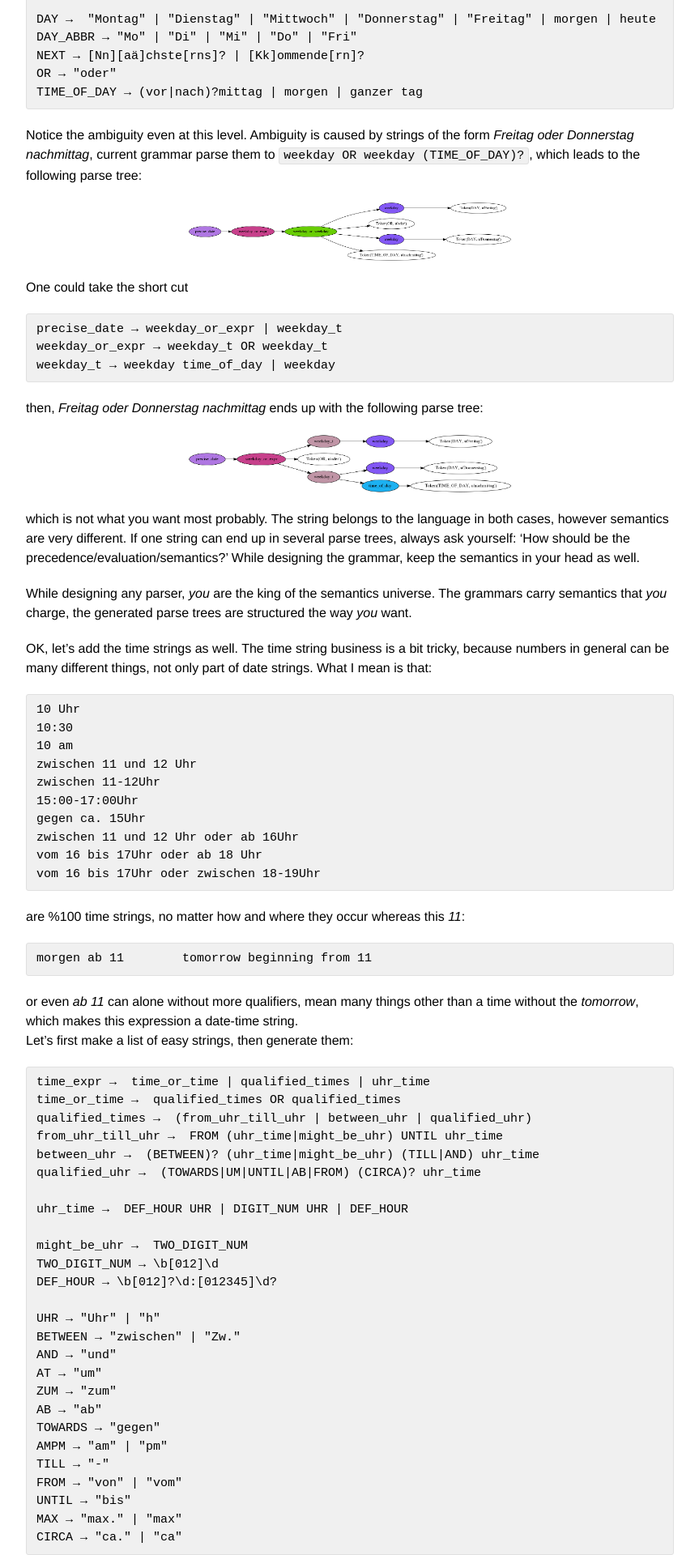
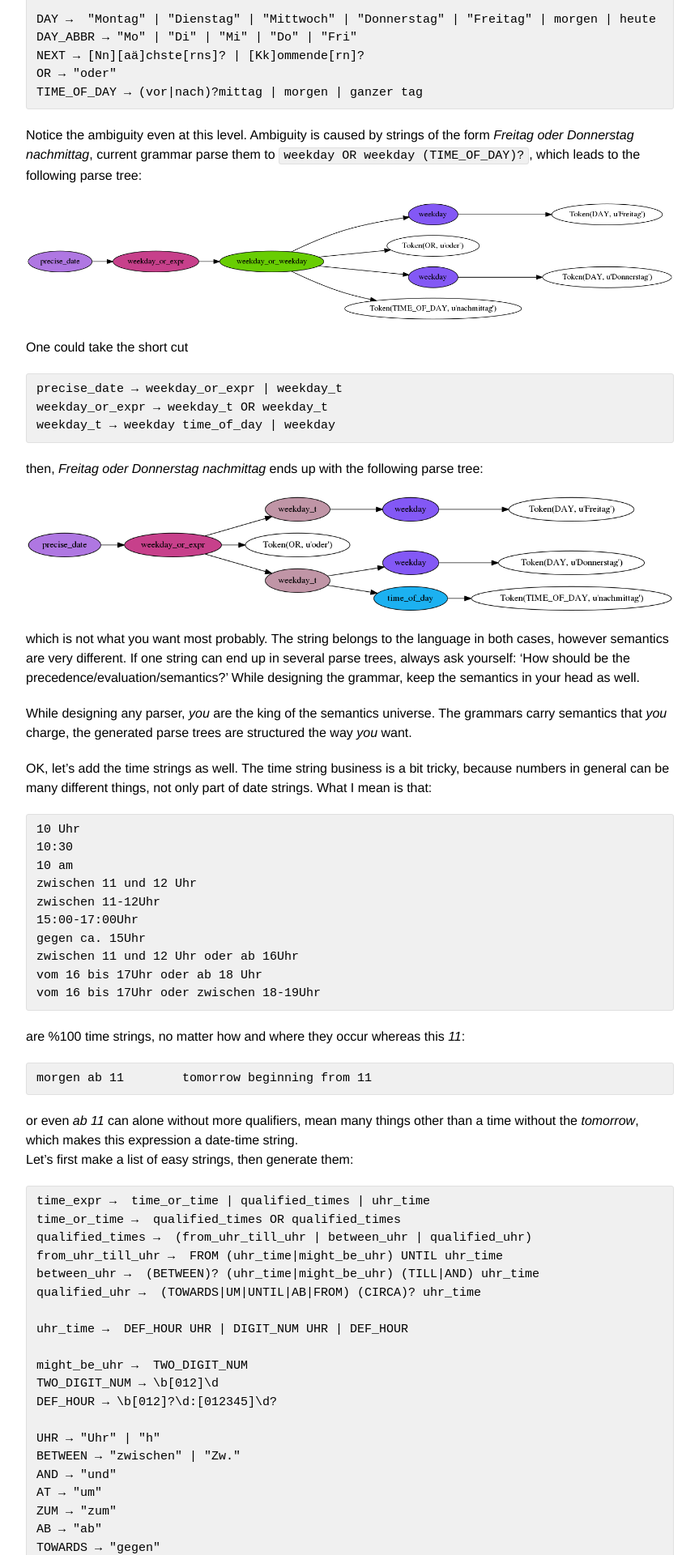
Before and after one commit to DuyguA/DuyguA.github.io, a Jekyll site: the page built from _posts/2018-3-28-chatbot-nlu-series-datetimeparser.md, in a window 1280 px wide. Shown: the part 2276-4196 px from the top of the page at 81% size, without its empty margins (208-1071 px from the left). Built offline with Jekyll 4.4.1, drawn with Linux system fonts in a browser that asks for light colours; nearby versions of some CDN libraries; some web fonts are replaced.

Commit message:
full width

```diff
--- a/_posts/2018-3-28-chatbot-nlu-series-datetimeparser.md
+++ b/_posts/2018-3-28-chatbot-nlu-series-datetimeparser.md
@@ -97,7 +97,7 @@ TIME_OF_DAY → (vor|nach)?mittag | morgen | ganzer tag
 Notice the ambiguity even at this level. Ambiguity is caused by strings of the form *Freitag oder Donnerstag nachmittag*, current grammar parse them to `weekday OR weekday (TIME_OF_DAY)?`, which leads to the following parse tree:
 
 <figure>
-  <img class="halfw" src="/assets/images/weekday_semantics_correct.png" alt="weekday_semantics_correct.png">
+  <img class="fullw" src="/assets/images/weekday_semantics_correct.png" alt="weekday_semantics_correct.png">
 </figure>
 
 One could take the short cut
@@ -111,7 +111,7 @@ weekday_t → weekday time_of_day | weekday
 then, *Freitag oder Donnerstag nachmittag* ends up with the following parse tree:
 
 <figure>
-  <img class="halfw" src="/assets/images/weekday_semantics_undesired.png" alt="weekday_semantics_undesired.png">
+  <img class="fullw" src="/assets/images/weekday_semantics_undesired.png" alt="weekday_semantics_undesired.png">
 </figure>
 
 
```
